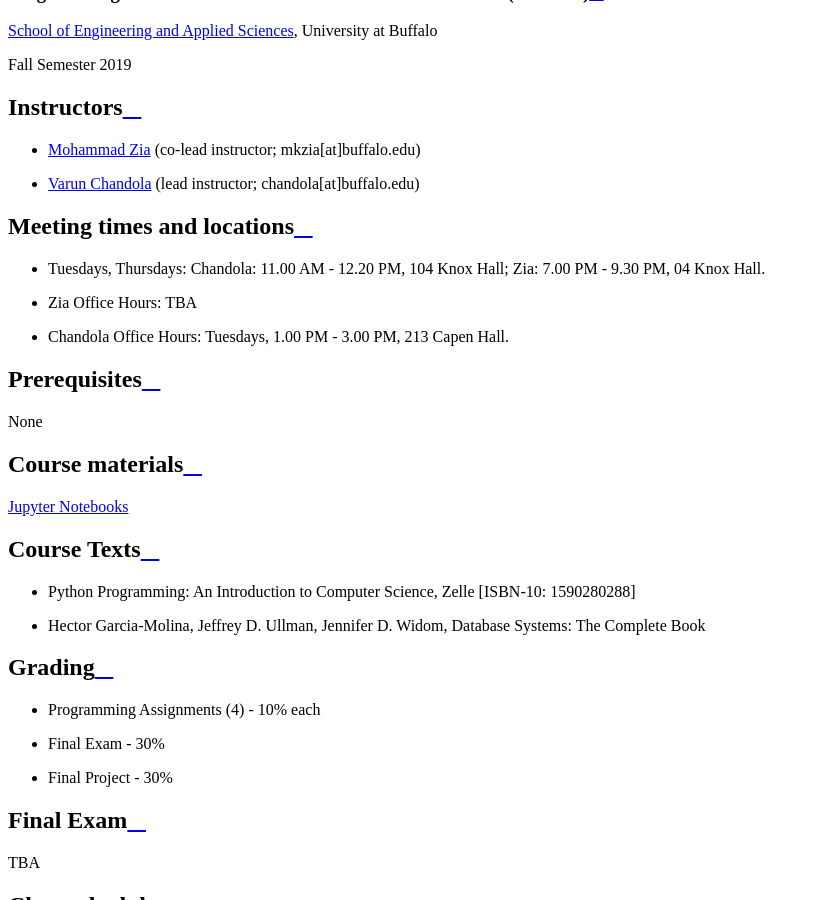
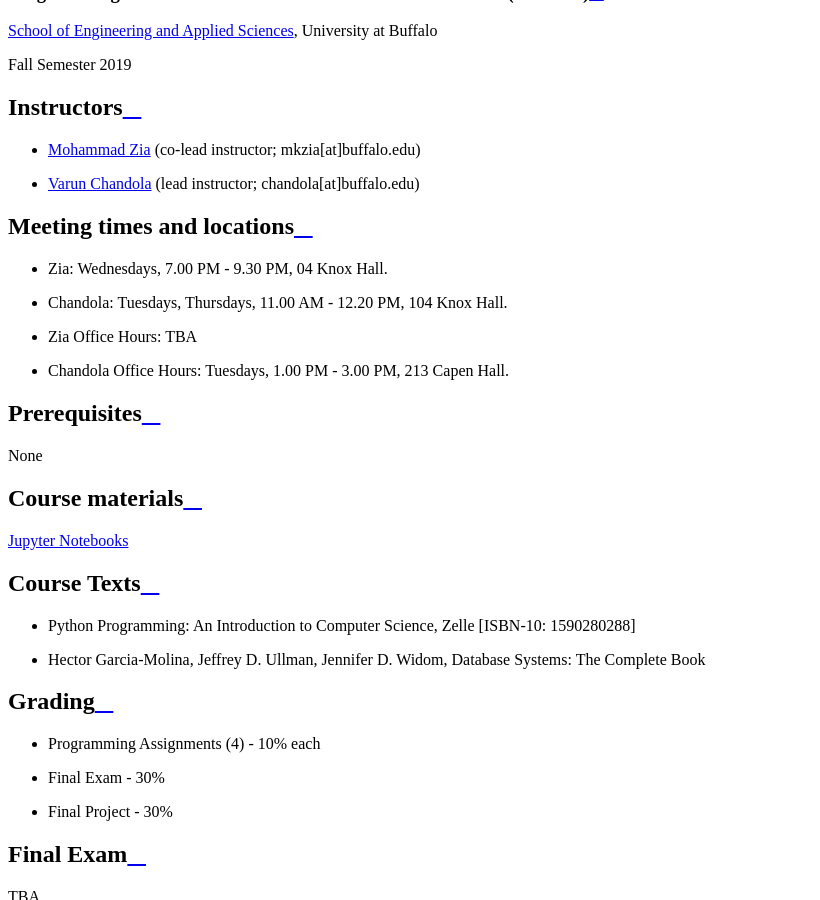
Before and after one commit to ubdsgroup/eas503-ub, a Sphinx documentation site: the page built from source/index.rst, in a window 1280 px wide and 900 px high, scrolled down 456 px. Shown: the whole window, without its empty margins (0-820 px from the left). Built offline with Sphinx 7.4.7 and the Read the Docs theme 2.0.0, drawn with Linux system fonts in a browser that asks for light colours.

Commit message:
updating course details for 2019

```diff
--- a/source/index.rst
+++ b/source/index.rst
@@ -24,7 +24,8 @@
 
 Meeting times and locations
 ----------------------------
-* Tuesdays, Thursdays: Chandola: 11.00 AM - 12.20 PM, 104 Knox Hall; Zia: 7.00 PM  - 9.30 PM, 04 Knox Hall.
+* Zia: Wednesdays, 7.00 PM  - 9.30 PM, 04 Knox Hall.
+* Chandola: Tuesdays, Thursdays, 11.00 AM - 12.20 PM, 104 Knox Hall.
 
 * Zia Office Hours: TBA
 * Chandola Office Hours: Tuesdays, 1.00 PM - 3.00 PM, 213 Capen Hall.
```
